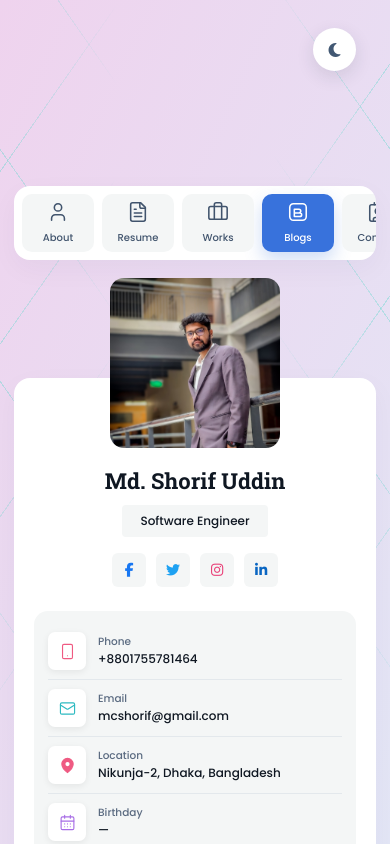
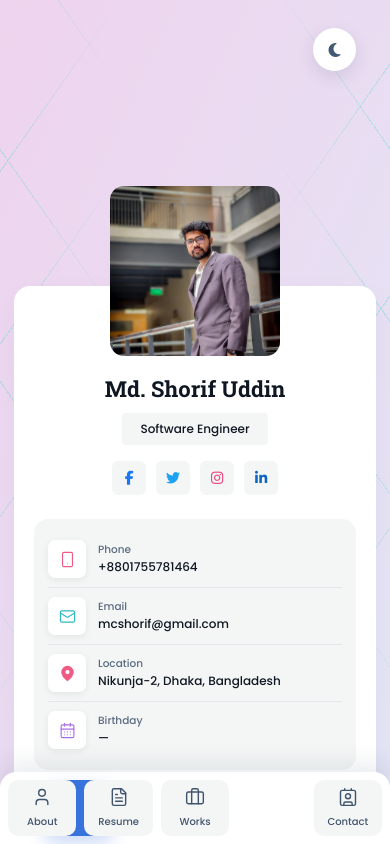
Before and after one commit to shorifuddin/mdshorifuddin, a Next.js app: page /blog in a window 390 px wide. Shown: the top 844 px of the page. Built offline with nearby package versions, Linux system fonts and the light colour scheme.

Commit message:
Mobile: bottom tab bar navigation (fixed, compact, non-scrollable)

```diff
--- a/app/globals.css
+++ b/app/globals.css
@@ -176,12 +176,17 @@ a,button,input,textarea{font:inherit}
   .services,.two-col,.blog-grid,.masonry{grid-template-columns:1fr}
 }
 @media(max-width:760px){
-  .site{padding:28px 14px 40px}
+  .site{padding:28px 14px 130px}
   .topbar{margin-bottom:115px}
   .layout{grid-template-columns:1fr;gap:18px}
-  .side-nav{order:0;flex-direction:row;overflow:auto;padding:8px;gap:8px;position:-webkit-sticky;position:sticky;top:10px}
-  .side-nav a{flex:none;width:72px;height:58px}
-  .nav-indicator{top:8px;left:8px;width:72px;height:58px;transform:translateX(calc(var(--i)*80px))}
+  /* Bottom tab bar: fixed, compact, never scrolls */
+  .side-nav{order:0;position:fixed;left:0;right:0;bottom:0;top:auto;z-index:50;flex-direction:row;overflow:visible;
+    padding:8px 8px calc(8px + env(safe-area-inset-bottom));gap:8px;border-radius:16px 16px 0 0;
+    box-shadow:0 -8px 24px rgba(35,55,75,.10)}
+  .side-nav a{flex:1 1 0;min-width:0;height:56px;font-size:10px}
+  .side-nav a svg{width:20px;height:20px}
+  .nav-indicator{top:8px;left:8px;width:calc((100% - 48px)/5);height:56px;
+    transform:translateX(calc(var(--i)*((100% - 48px)/5 + 8px)))}
   .profile-card{order:1;padding:0 20px 28px;margin-top:100px}
   .profile-photo{margin-top:-100px}
   .content-card{order:2}
```
